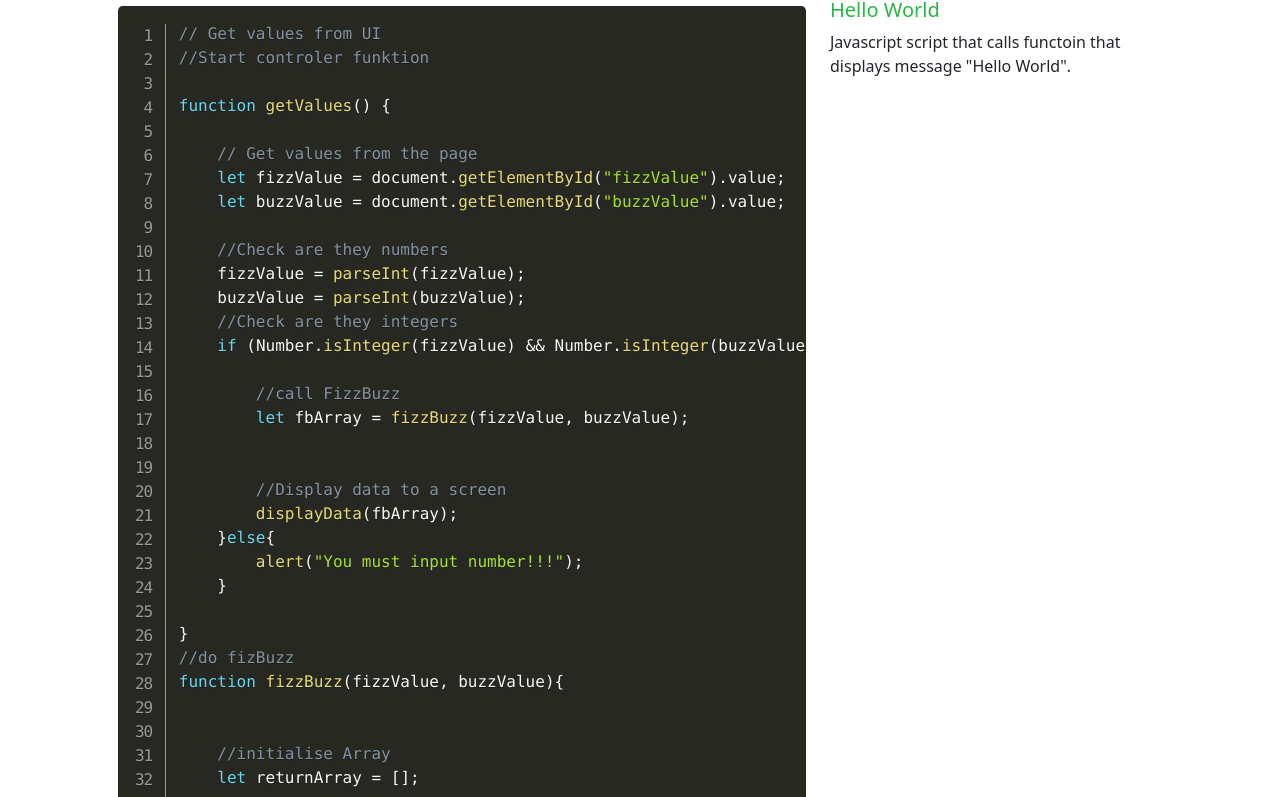
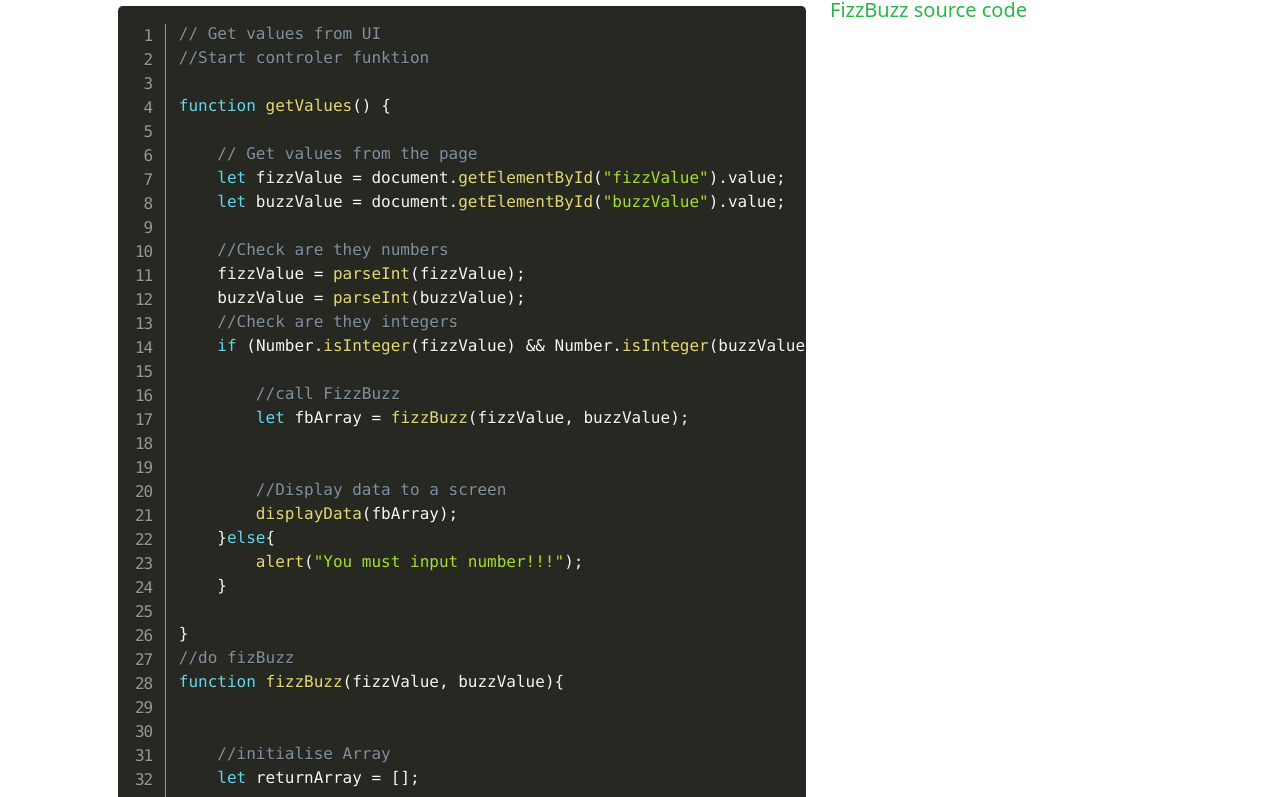
Before and after one commit to MujoDidic/FizzBuzzSite, a plain HTML site: page code.html in a window 1280 px wide. Shown: the part 121-918 px from the top of the page. Drawn offline with nearby package versions, Linux system fonts and the light colour scheme.

Commit message:
Cource code

```diff
--- a/code.html
+++ b/code.html
@@ -148,8 +148,8 @@ function displayData(fbArray){
                     </pre>
                 </div>
                 <div class="col-lg-4">
-                    <h5>Hello World</h5>
-                    <p>Javascript script that calls functoin that displays message "Hello World".</p>
+                    <h5>FizzBuzz source code</h5>
+
                 </div>
             </div>
         </div>
```
